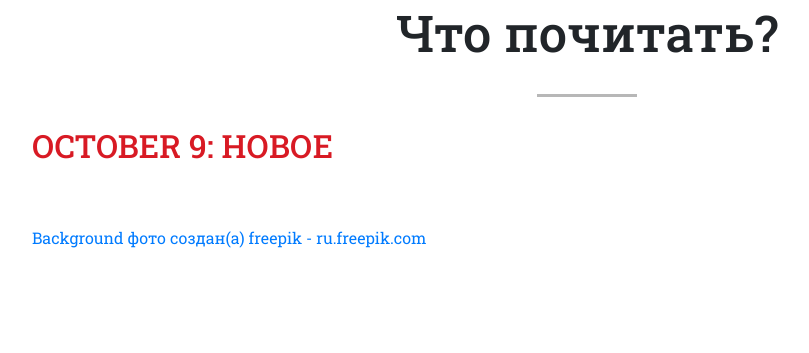
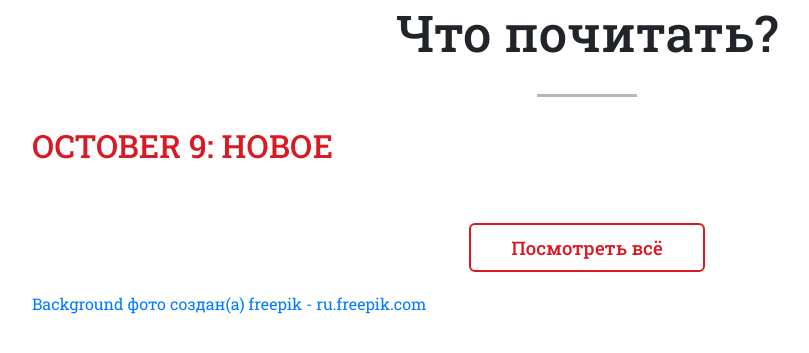
Before and after one commit to Notikay/ComicsMan, a Django app: page / in a window 1280 px wide. Shown: the part 266-619 px from the top of the page, without its empty margins (53-862 px from the left). Run offline with Django 3.2, Linux system fonts and the light colour scheme; data that the repository does not hold is empty; some libraries are stand-ins or nearby versions.

Commit message:
Added a "Посмотреть всё" button for new releases

```diff
--- a/ComicsMan/static/comics/css/styles.css
+++ b/ComicsMan/static/comics/css/styles.css
@@ -251,3 +251,23 @@ header {
     margin: 0;
   }
 }
+
+.view-all {
+  margin-top: 3vw;
+}
+
+.view-all a {
+  text-decoration: none;
+  color: #d81a24;
+  font-size: 14pt;
+  font-weight: 500;
+  padding: 10px 40px;
+  border: 2px #d81a24 solid;
+  border-radius: 6px;
+  transition: 0.3s linear;
+}
+
+.view-all a:hover {
+  color: #fff;
+  background-color: #d81a24;
+}
--- a/ComicsMan/templates/comics/apps/app_index.html
+++ b/ComicsMan/templates/comics/apps/app_index.html
@@ -102,5 +102,8 @@
       </div>
     </div>
   </div>
+  <div class="view-all text-center">
+    <a href="#">Посмотреть всё</a>
+  </div>
 </div>
 {% endblock %}
--- a/ComicsMan/templates/comics/index.html
+++ b/ComicsMan/templates/comics/index.html
@@ -1,6 +1,3 @@
-<!--TODO Ограничить новые релизы до 8 комиксов.-->
-<!--TODO Добавить кнопку "Увидеть больше" для новых релизов.-->
-
 <!doctype html>
 
 {% load static %}
```
